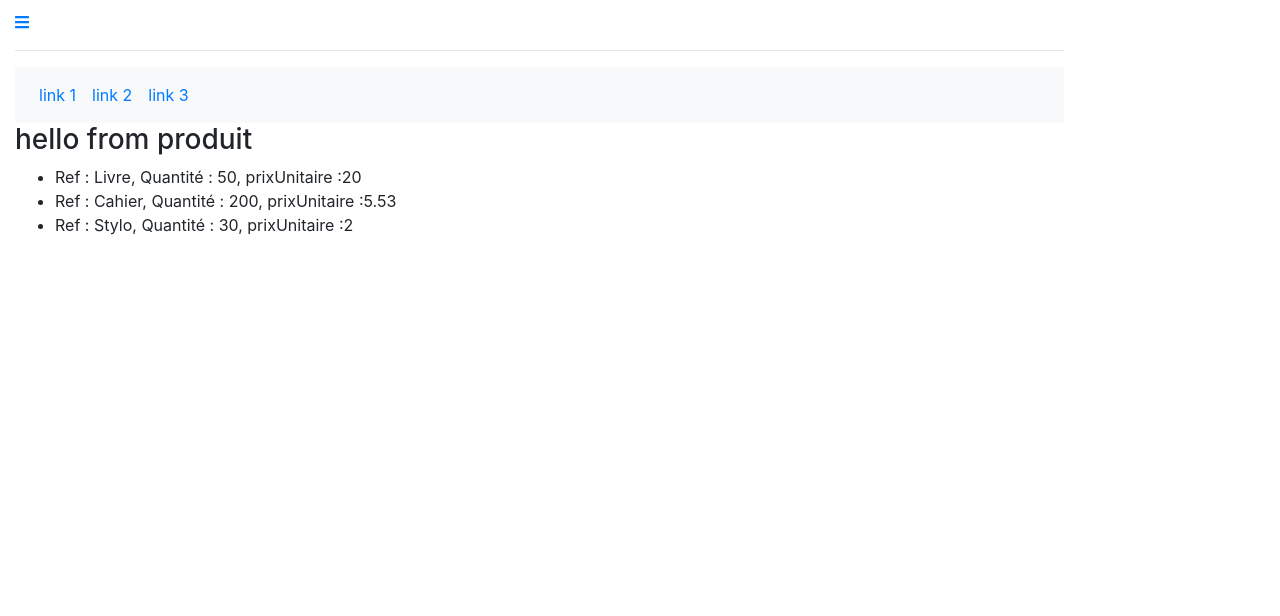
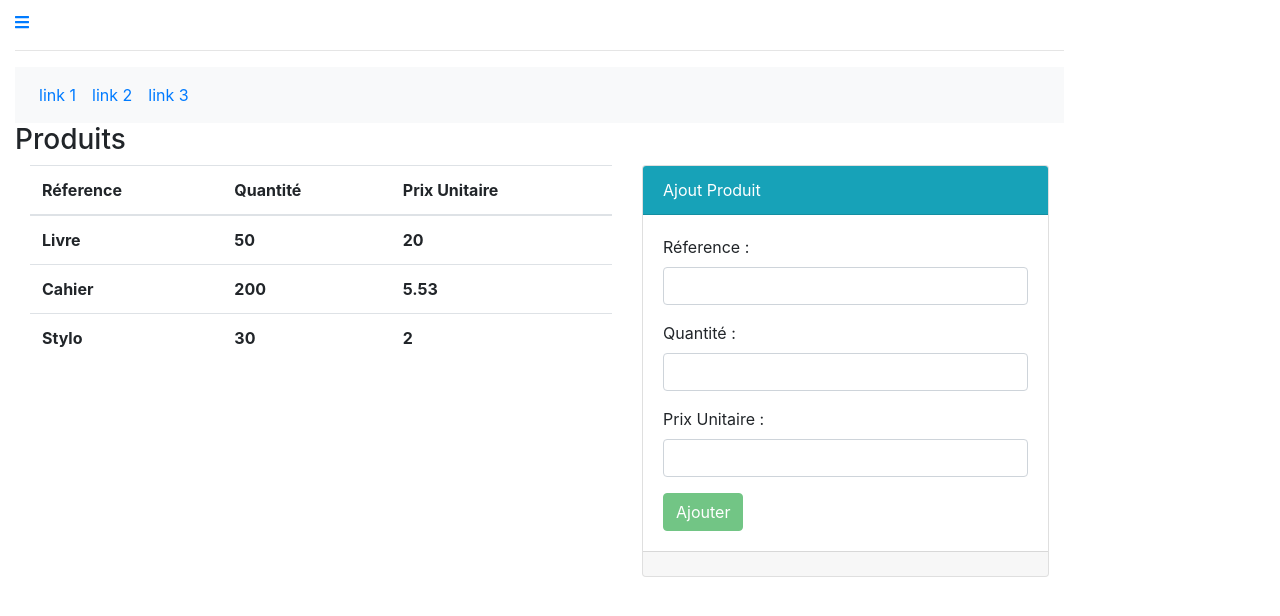
Before and after one commit to Abderrahim-Saybari/ClientGestionStockProduits, an Angular app: page /produit in a window 1280 px wide. Shown: the top 616 px of the page. Built offline with nearby package versions, Linux system fonts and the light colour scheme.

Commit message:
le CRUD de module produit

```diff
--- a/src/app/app.module.ts
+++ b/src/app/app.module.ts
@@ -1,5 +1,6 @@
 import { BrowserModule } from '@angular/platform-browser';
 import { NgModule } from '@angular/core';
+import { ReactiveFormsModule } from '@angular/forms';
 
 import { AppRoutingModule } from './app-routing.module';
 import { AppComponent } from './app.component';
@@ -21,7 +22,8 @@ import { DashboardComponent } from './dashboard/dashboard.component';
     ],
   imports: [
     BrowserModule,
-    AppRoutingModule
+    AppRoutingModule,
+    ReactiveFormsModule
   ],
   providers: [ProduitMockService],
   bootstrap: [AppComponent]
--- a/src/app/produit/produit.component.html
+++ b/src/app/produit/produit.component.html
@@ -1,6 +1,49 @@
-<h3>hello from produit</h3>
-<ul>
-    <li *ngFor="let produit of produits">
-      Ref : {{produit.ref}}, Quantité : {{produit.quantite}}, prixUnitaire :{{produit.prixUnitaire}}
-    </li>
-</ul>
+<h3>Produits </h3>
+<div class="container">
+  <div class="row">
+    <div class="col-lg-7 col-md-7 col-sm-7">
+      <table class="table table-hover">
+        <thead>
+          <tr>
+            <th>Réference</th> <th>Quantité</th> <th>Prix Unitaire</th>
+          </tr>
+        </thead>
+        <tbody>
+          <tr *ngFor="let produit of produits">
+            <th>{{produit.ref}}</th> <th>{{produit.quantite}}</th> <th>{{produit.prixUnitaire}}</th>
+          </tr>
+        </tbody>
+      </table>
+    </div>
+    <div class="col-lg-5 col-md-5 col-sm-5">
+      <div class="card">
+        <div class="card-header bg-info text-white">
+          Ajout Produit
+        </div>
+        <div class="card-body">
+          <form [formGroup]="produitForm">
+            <div class="form-group">
+              <label>Réference : </label>
+              <input class="form-control" type="text" formControlName="ref">
+            </div>
+            <div class="alert alert-danger" *ngIf="produitForm.controls['ref'].invalid && (produitForm.controls['ref'].touched || produitForm.controls['ref'].dirty) ">
+              Réferance est obligatoire!
+            </div>
+            <div class="form-group">
+              <label>Quantité : </label>
+              <input class="form-control" type="number" formControlName="quantite">
+            </div>
+            <div class="form-group">
+              <label>Prix Unitaire : </label>
+              <input class="form-control" type="number" formControlName="prixUnitaire">
+            </div>
+            <button class="btn btn-success" [disabled]="produitForm.prestine || produitForm.invalid"> Ajouter</button>
+          </form>
+        </div>
+        <div class="card-footer">
+
+        </div>
+      </div>
+    </div>
+  </div>
+</div>
--- a/src/app/produit/produit.component.ts
+++ b/src/app/produit/produit.component.ts
@@ -1,4 +1,5 @@
 import { Component, OnInit } from '@angular/core';
+import { FormGroup, FormBuilder, Validators } from '@angular/forms';
 
 import {ProduitMockService } from './produit.mock.service';
 
@@ -13,7 +14,14 @@ import { Produit } from '../shared/produit';
 export class ProduitComponent implements OnInit {
 
   produits: Produit[];
-  constructor(private produitservice: ProduitMockService) { }
+  produitForm: FormGroup;
+  constructor(private produitservice: ProduitMockService, private fb: FormBuilder) {
+    this.produitForm = this.fb.group({
+      ref: ['', Validators.required],
+      quantite: ['', Validators.required],
+      prixUnitaire: ['', Validators.required]
+    });
+   }
 
   ngOnInit() {
     this.produits = this.produitservice.getProduits();
--- a/src/app/produit/produit.mock.service.ts
+++ b/src/app/produit/produit.mock.service.ts
@@ -2,8 +2,6 @@ import {Injectable} from '@angular/core';
 
 import { Produit } from '../shared/produit';
 
-
-import { from } from 'rxjs';
 
 @Injectable()
 export class ProduitMockService {
```
